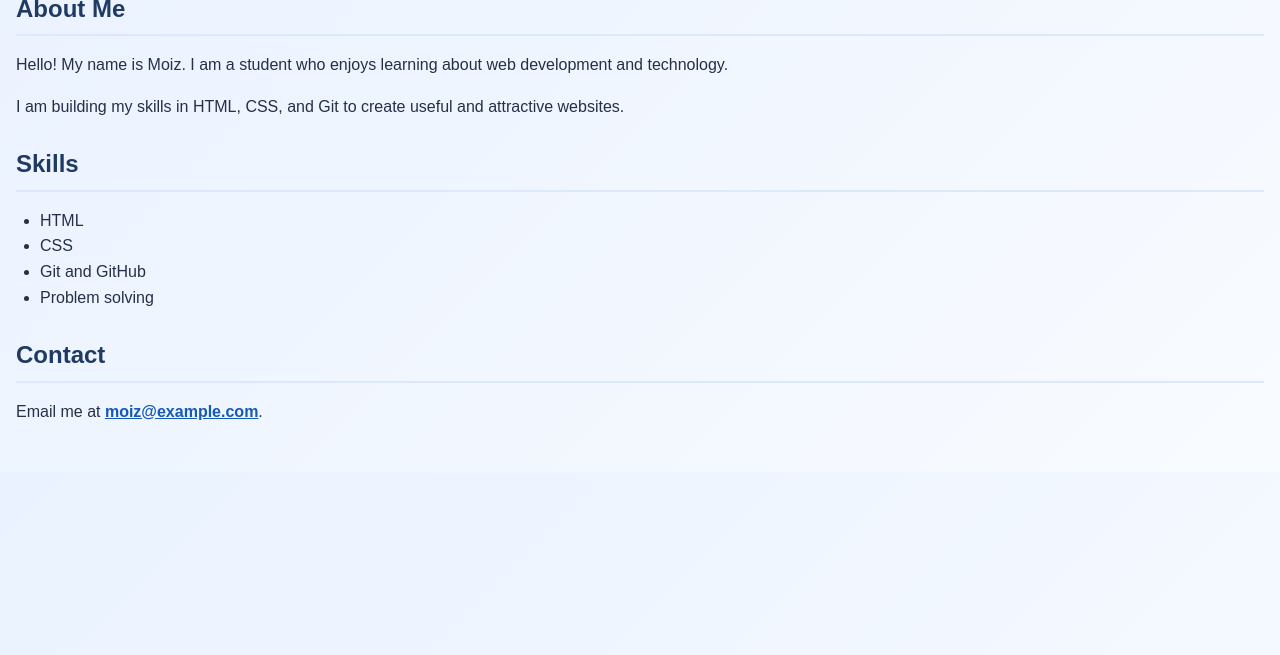
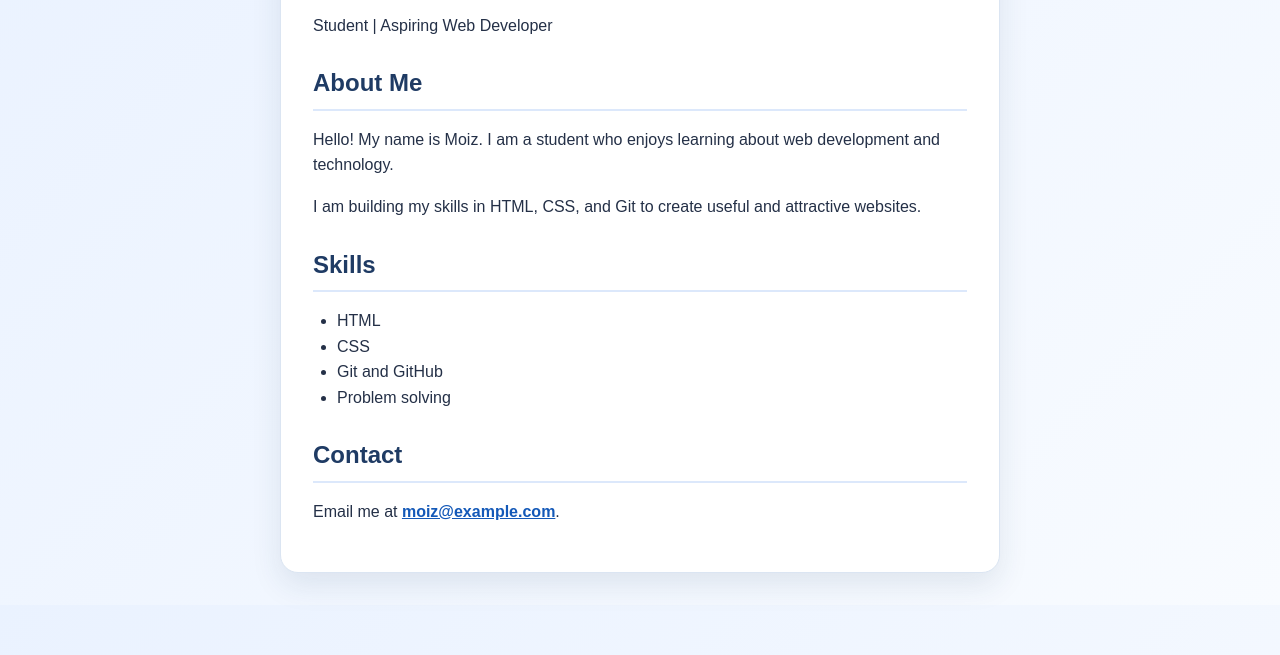
Before and after one commit to itsmoiz08/Public-Profile, a plain HTML site: page index.html in a window 1280 px wide. Shown: the part 145-800 px from the top of the page. Drawn offline with Linux system fonts and the light colour scheme.

Commit message:
index.html

```diff
--- a/index.html
+++ b/index.html
@@ -1,3 +1,4 @@
+
 <!DOCTYPE html>
 <html lang="en">
 <head>
@@ -7,7 +8,10 @@
   <link rel="stylesheet" href="./style.css">
 </head>
 <body>
+  <main class="profile-card">
     <h1>Moiz</h1>
+    <p class="subtitle">Student | Aspiring Web Developer</p>
+
     <h2>About Me</h2>
     <p>Hello! My name is Moiz. I am a student who enjoys learning about web development and technology.</p>
     <p>I am building my skills in HTML, CSS, and Git to create useful and attractive websites.</p>
@@ -22,5 +26,6 @@
 
     <h2>Contact</h2>
     <p>Email me at <a href="mailto:moiz@example.com">moiz@example.com</a>.</p>
+  </main>
 </body>
 </html>
```
Lines whose indentation alone changed are shown as unchanged.
